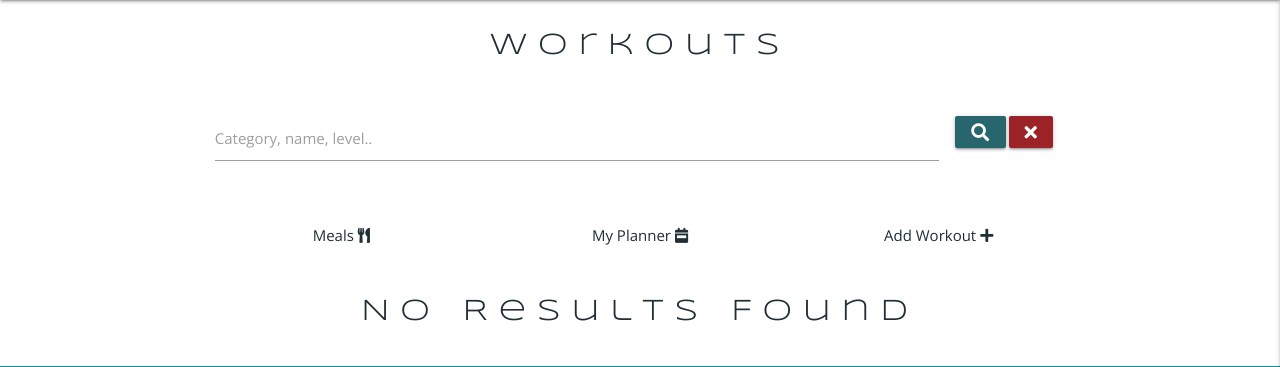
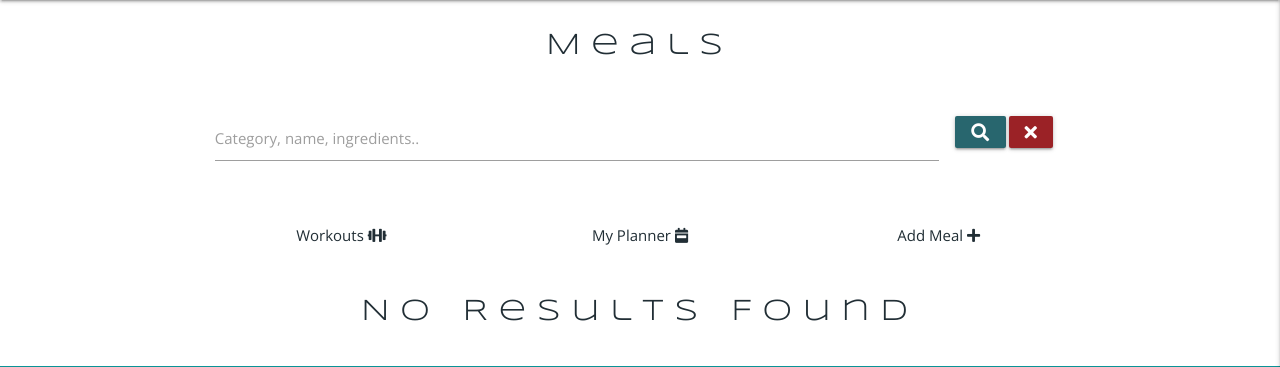
Before and after one commit to JanelleG51/Your-Day-Your-Way, a Flask app: page /search in a window 1280 px wide. Shown: the part 64-431 px from the top of the page. Run offline with Flask 2, Linux system fonts and the light colour scheme; data that the repository does not hold is empty; some libraries are stand-ins or nearby versions.

Commit message:
feat: add link to workouts page from meals.html

```diff
--- a/app.py
+++ b/app.py
@@ -141,6 +141,13 @@ def meals():
     return render_template("meals.html", meals=meals)
 
 
+@app.route("/search", methods=["GET", "POST"])
+def search_meals():
+    query = request.form.get("query")
+    meals = list(mongo.db.meals.find({"$text": {"$search": query}}))
+    return render_template("meals.html", meals=meals)
+
+
 @app.route("/workouts")
 @login_required
 def workouts():
@@ -155,11 +162,7 @@ def search_workouts():
     return render_template("workouts.html", workouts=workouts)
 
 
-@app.route("/search", methods=["GET", "POST"])
-def search_meals():
-    query = request.form.get("query")
-    meals = list(mongo.db.meals.find({"$text": {"$search": query}}))
-    return render_template("meals.html", meals=meals)
+
 
 
 @app.route("/logout")
--- a/templates/meals.html
+++ b/templates/meals.html
@@ -29,7 +29,7 @@
     </form>
 </div>
 <div class="row">
-    <div class="col s4 center-align add-content-link"><a href="{{ url_for('meals') }}" aria-label="my planner">Meals <i class="fas fa-utensils"></i></a></div>
+    <div class="col s4 center-align add-content-link"><a href="{{ url_for('workouts') }}" aria-label="workouts">Workouts <i class="fas fa-dumbbell" ></i></a></div>
     <div class="col s4 center-align add-content-link"><a href="{{ url_for('planner') }}" aria-label="my planner">My Planner <i class="fas fa-calendar-week"></i></a></div>
     <div class="col s4 center-align add-content-link"><a href="{{ url_for('add_meal') }}" aria-label="add meal">Add Meal <i class="fas fa-plus"></i></a></div>
 </div>
```
Also changed, not shown: templates/add_meal.html (line endings or trailing spaces).
